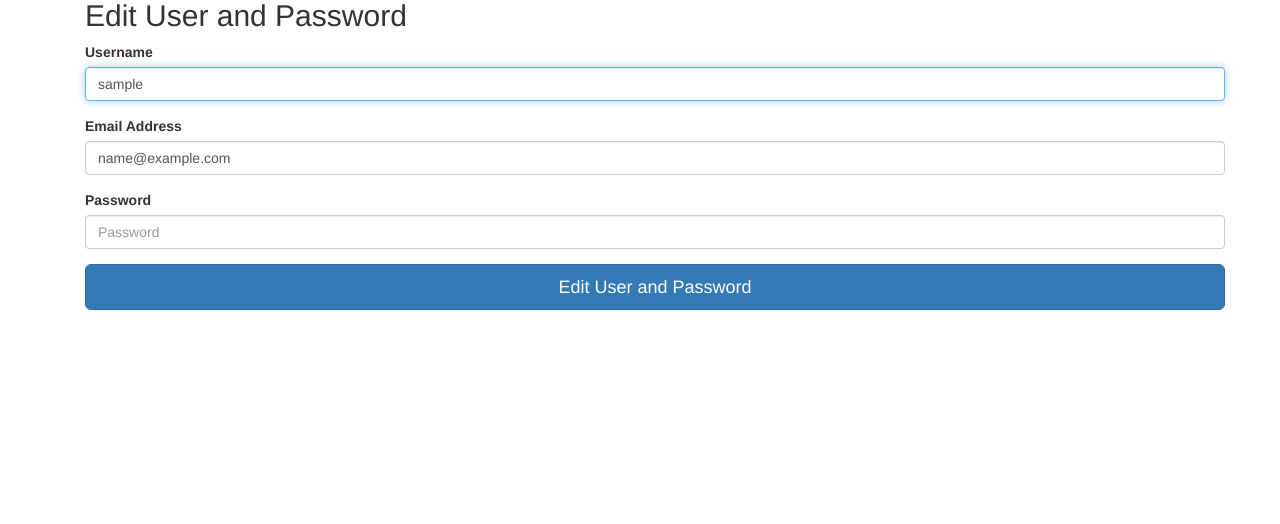
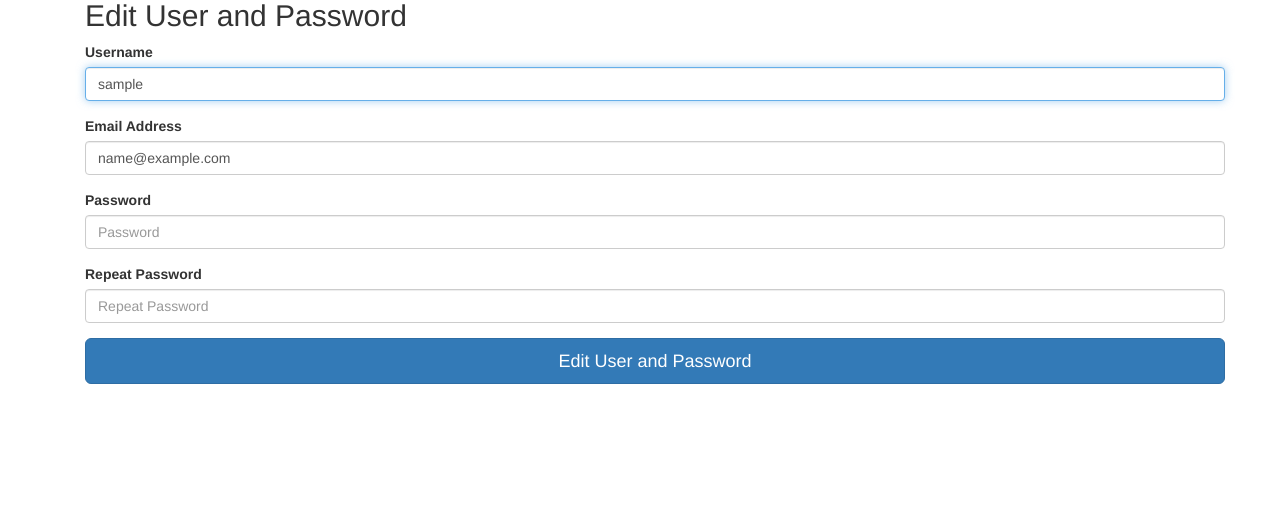
Before and after one commit to chrispuppe/ITEquipDB, a Flask app: page /edit_user_password/1 in a window 1280 px wide. Shown: the part 91-615 px from the top of the page. Run offline with Flask 2, Linux system fonts and the light colour scheme; the visitor is signed in with stand-in values (Sample User, id 1); data comes from the database, SQL or seed files in the repository; some libraries are stand-ins or nearby versions.

Commit message:
New passwords now need to match on creation.

```diff
--- a/app/templates/signup.html
+++ b/app/templates/signup.html
@@ -19,6 +19,7 @@ Sign Up
     {{ wtf.form_field(form.username) }}
     {{ wtf.form_field(form.email) }}
     {{ wtf.form_field(form.password) }}
+    {{ wtf.form_field(form.confirm) }}
     <button class="btn btn-lg btn-primary btn-block" type="submit">Sign Up</button>
   </form>
 
--- a/app/templates/user_edit_password.html
+++ b/app/templates/user_edit_password.html
@@ -15,6 +15,7 @@
         {{ wtf.form_field(form.username) }}
         {{ wtf.form_field(form.email) }}
         {{ wtf.form_field(form.password) }}
+        {{ wtf.form_field(form.confirm) }}
         <button class="btn btn-lg btn-primary btn-block" type="submit">Edit User and Password</button>
     </form>
 
--- a/app/views.py
+++ b/app/views.py
@@ -5,7 +5,7 @@ from flask_login import LoginManager, UserMixin, login_user, login_required, log
 from datetime import datetime, date, timedelta
 from flask_wtf import FlaskForm
 from wtforms import StringField, PasswordField, BooleanField
-from wtforms.validators import InputRequired, Email, Length
+from wtforms.validators import InputRequired, Email, Length, EqualTo
 from werkzeug.security import generate_password_hash, check_password_hash
 from sqlalchemy.sql import exists
 import pdfkit
@@ -62,7 +62,8 @@ class RegisterForm(FlaskForm):
     username = StringField('Username', validators=[InputRequired(),
                 Length(min=4, max=15)], render_kw={"placeholder": "Username", "autofocus": ""})
     password = PasswordField('Password', validators=[InputRequired(),
-                Length(min=8, max=80)], render_kw={"placeholder": "Password"})
+                Length(min=8, max=80), EqualTo('confirm', message='Passwords must match')], render_kw={"placeholder": "Password"})
+    confirm = PasswordField('Repeat Password', render_kw={"placeholder": "Repeat Password"})
 
 
 @app.route('/')
```
